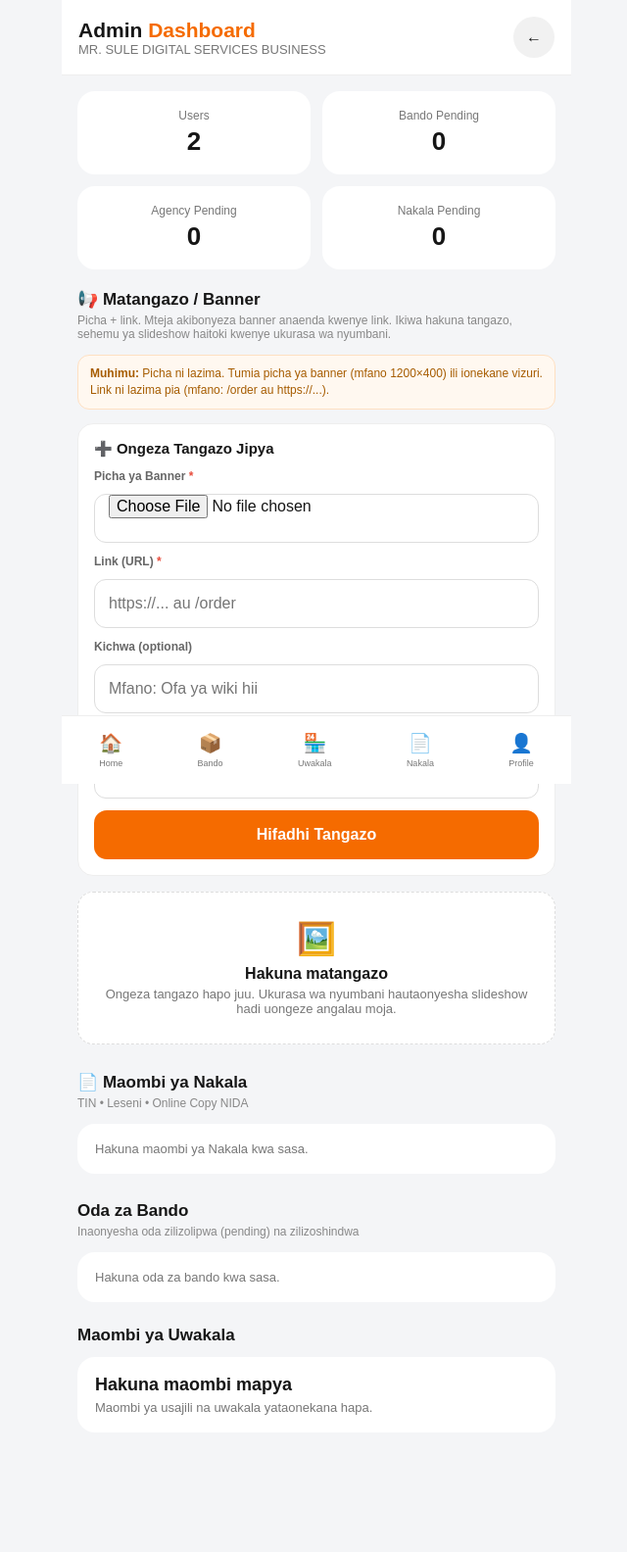
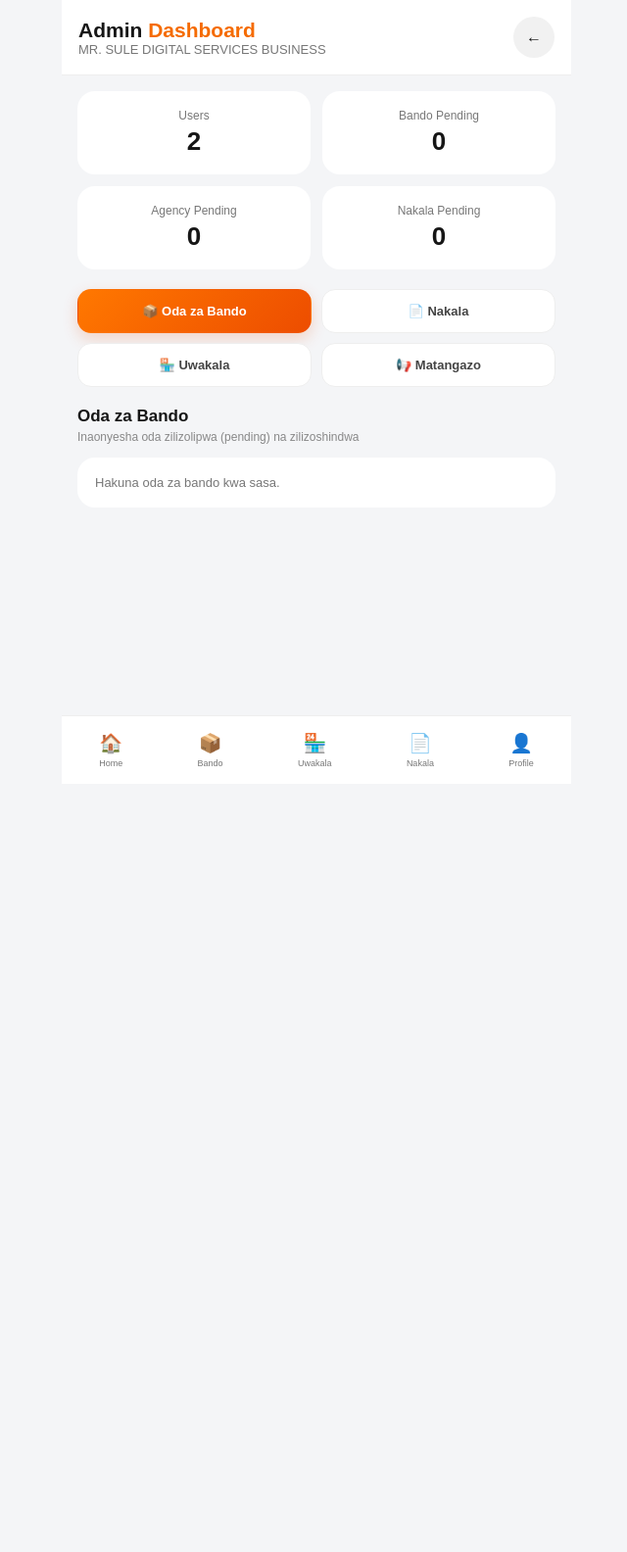
Before and after one commit to keyramkey/halotel-bando, a Flask app: page /dashboard in a window 1280 px wide. Shown: the whole page at 98% size, without its empty margins (317-957 px from the left). After the commit the page ends 782 px from the top, so only its background shows below. Run offline with Flask 3, Linux system fonts and the light colour scheme; the visitor is signed in with stand-in values (Sample User, id 1); some libraries are stand-ins or nearby versions.

Commit message:
Update dashboard.html

```diff
--- a/templates/dashboard.html
+++ b/templates/dashboard.html
@@ -14,6 +14,51 @@
         font-size: 12px;
         color: #888;
         margin: 0 0 14px;
+    }
+    .nav-tabs {
+        display: grid;
+        grid-template-columns: 1fr 1fr;
+        gap: 10px;
+        margin-bottom: 20px;
+    }
+    .nav-tab {
+        padding: 14px 12px;
+        border: 1.5px solid #eee;
+        border-radius: 14px;
+        background: #fff;
+        font-size: 13px;
+        font-weight: 800;
+        color: #444;
+        cursor: pointer;
+        text-align: center;
+        transition: 0.15s;
+    }
+    .nav-tab:hover {
+        background: #fff5ef;
+        border-color: #ffd0b0;
+    }
+    .nav-tab.active {
+        background: linear-gradient(135deg, #ff7800, #ed4d00);
+        border-color: transparent;
+        color: #fff;
+        box-shadow: 0 6px 16px rgba(237,77,0,0.2);
+    }
+    .nav-tab .count {
+        display: inline-block;
+        margin-left: 6px;
+        padding: 2px 7px;
+        border-radius: 20px;
+        background: rgba(0,0,0,0.08);
+        font-size: 11px;
+    }
+    .nav-tab.active .count {
+        background: rgba(255,255,255,0.25);
+    }
+    .tab-panel {
+        display: none;
+    }
+    .tab-panel.active {
+        display: block;
     }
     .slide-add-card {
         background: #fff;
@@ -158,8 +203,253 @@
         </div>
     </div>
 
+    <!-- NAV BUTTONS -->
+    <div class="nav-tabs">
+        <button type="button" class="nav-tab active" data-tab="orders">
+            📦 Oda za Bando
+            {% if pending_count %}<span class="count">{{ pending_count }}</span>{% endif %}
+        </button>
+        <button type="button" class="nav-tab" data-tab="nakala">
+            📄 Nakala
+            {% if nakala_pending %}<span class="count">{{ nakala_pending }}</span>{% endif %}
+        </button>
+        <button type="button" class="nav-tab" data-tab="agency">
+            🏪 Uwakala
+            {% if agency_pending %}<span class="count">{{ agency_pending }}</span>{% endif %}
+        </button>
+        <button type="button" class="nav-tab" data-tab="announcement">
+            📢 Matangazo
+        </button>
+    </div>
+
+    <!-- ==================== ODA ZA BANDO ==================== -->
+    <div class="tab-panel active" id="panel-orders">
+        <div style="margin:0 0 12px;">
+            <h2 class="dash-section-title">Oda za Bando</h2>
+            <p class="dash-section-sub">Inaonyesha oda zilizolipwa (pending) na zilizoshindwa</p>
+        </div>
+
+        {% for order in orders %}
+        <div class="application-card">
+            <div class="application-top">
+                <div>
+                    <div class="application-code">Oda #{{ order.id }} - {{ order.amount }}</div>
+                    <div class="application-network">TSh {{ "{:,}".format(order.price) }}</div>
+                </div>
+
+                {% if order.status == "pending" %}
+                    <span class="status pending">Inasubiri</span>
+                {% elif order.status == "completed" %}
+                    <span class="status completed">Imekamilika</span>
+                {% elif order.status == "failed" %}
+                    <span class="status rejected">Imeshindwa</span>
+                {% elif order.status == "awaiting_payment" %}
+                    <span class="status processing">Inasubiri Malipo</span>
+                {% else %}
+                    <span class="status rejected">Imekataliwa</span>
+                {% endif %}
+            </div>
+
+            <div style="margin-top:12px; font-size:13px; line-height:1.5;">
+                <strong>Mteja:</strong>
+                {{ order.user.username if order.user else '—' }}
+                ({{ order.user.phone if order.user else '—' }})
+                <br>
+                <strong style="color:#f56b00;">Taarifa:</strong>
+                {{ order.note }}
+
+                {% if order.order_reference %}
+                <br>
+                <strong>Ref:</strong> {{ order.order_reference }}
+                {% endif %}
+
+                {% if order.status == "failed" and order.fail_reason %}
+                <br>
+                <strong style="color:#e74c3c;">Sababu:</strong> {{ order.fail_reason }}
+                {% endif %}
+            </div>
+
+            {% if order.status == "pending" %}
+            <form method="POST"
+                  action="{{ url_for('update_order_status', order_id=order.id) }}"
+                  style="margin-top:14px; display:flex; gap:8px;">
+                <input type="hidden" name="status" value="completed">
+                <button class="btn green" type="submit">
+                    Weka DONE
+                </button>
+            </form>
+            {% endif %}
+        </div>
+        {% else %}
+        <div class="card">
+            <p class="muted">Hakuna oda za bando kwa sasa.</p>
+        </div>
+        {% endfor %}
+    </div>
+
+    <!-- ==================== MAOMBI YA NAKALA ==================== -->
+    <div class="tab-panel" id="panel-nakala">
+        <div style="margin:0 0 12px;">
+            <h2 class="dash-section-title">📄 Maombi ya Nakala {% if nakala_pending %}<span class="status pending" style="font-size:11px;">{{ nakala_pending }}</span>{% endif %}</h2>
+            <p class="dash-section-sub">TIN • Leseni • Online Copy NIDA</p>
+        </div>
+
+        {% if nakala_list %}
+        {% for req in nakala_list %}
+        <div class="application-card">
+            <div class="application-top">
+                <div>
+                    <div class="application-code">{{ req.request_code }}</div>
+                    <div class="application-network">
+                        {% if req.service_type == 'tin' %}TIN Number
+                        {% elif req.service_type == 'license' %}Leseni ({{ 'Uwakala' if req.license_type == 'uwakala' else 'Duka' }})
+                        {% else %}Online Copy NIDA{% endif %}
+                        · TSh {{ "{:,}".format(req.price) }}
+                    </div>
+                </div>
+                {% if req.status == "pending" %}
+                    <span class="status pending">Inasubiri</span>
+                {% elif req.status == "paid" %}
+                    <span class="status processing">Imelipwa</span>
+                {% elif req.status == "processing" %}
+                    <span class="status processing">Inachakatwa</span>
+                {% elif req.status == "completed" %}
+                    <span class="status completed">Imekamilika</span>
+                {% else %}
+                    <span class="status rejected">Imekataliwa</span>
+                {% endif %}
+            </div>
+
+            <div style="margin-top:12px; font-size:13px; line-height:1.5;">
+                <strong>{{ req.full_name }}</strong><br>
+                <span class="muted">{{ req.phone1 }}{% if req.phone2 %} / {{ req.phone2 }}{% endif %}</span>
+            </div>
+
+            <div style="margin-top:12px; background:#f8f8f8; border-radius:12px; padding:12px; font-size:12px; line-height:1.6;" id="copy-box-{{ req.id }}">
+                <strong>Taarifa za Kunakili:</strong><br>
+                Jina: {{ req.full_name }}<br>
+                Mama: {{ req.mother_name }}<br>
+                NIDA: {{ req.nida_number }}<br>
+                Simu1: {{ req.phone1 }}{% if req.phone2 %} | Simu2: {{ req.phone2 }}{% endif %}<br>
+                Shule: {{ req.primary_school }} ({{ req.year_completed }})<br>
+                Wilaya Shule: {{ req.school_district }} | Mkoa: {{ req.school_region }}<br>
+                Wilaya NIDA: {{ req.nida_reg_district }} | Mkoa: {{ req.nida_reg_region }}<br>
+                Mtaa: {{ req.nida_reg_street }}
+                {% if req.nida_reg_phone %}<br>Simu Usajili NIDA: {{ req.nida_reg_phone }}{% endif %}
+                {% if req.license_type %}<br>Aina Leseni: {{ 'Uwakala' if req.license_type == 'uwakala' else 'Duka' }}{% endif %}
+            </div>
+            <button type="button" class="btn" style="margin-top:8px; background:#333; font-size:13px;"
+                    onclick="copyNakala({{ req.id }})">
+                📋 Copy Taarifa Zote
+            </button>
+
+            <form method="POST"
+                  action="{{ url_for('admin_nakala_update', req_id=req.id) }}"
+                  enctype="multipart/form-data"
+                  style="margin-top:14px;">
+                <select class="input" name="status">
+                    <option value="pending" {% if req.status == "pending" %}selected{% endif %}>Inasubiri</option>
+                    <option value="paid" {% if req.status == "paid" %}selected{% endif %}>Imelipwa</option>
+                    <option value="processing" {% if req.status == "processing" %}selected{% endif %}>Inachakatwa</option>
+                    <option value="completed" {% if req.status == "completed" %}selected{% endif %}>Imekamilika</option>
+                    <option value="rejected" {% if req.status == "rejected" %}selected{% endif %}>Imekataliwa</option>
+                </select>
+                <textarea class="input" name="admin_note" placeholder="Ujumbe / maelezo kwa mteja...">{{ req.admin_note or '' }}</textarea>
+                <textarea class="input" name="result_message" placeholder="Matokeo (TIN number, link, au maelezo ya kumpatia mteja)...">{{ req.result_message or '' }}</textarea>
+                <div style="margin-top:10px;">
+                    <label class="muted" style="font-size:12px;">Pakia faili ya matokeo (PDF / Picha) — si lazima</label>
+                    <input type="file" name="result_file" class="input"
+                           accept=".pdf,.png,.jpg,.jpeg,.webp,.gif,.bmp">
+                    {% if req.result_file %}
+                    <p class="muted" style="font-size:11px; margin-top:4px;">
+                        Faili iliyopo: <a href="{{ url_for('media_file', filename=req.result_file) }}" target="_blank">{{ req.result_file }}</a>
+                    </p>
+                    {% endif %}
+                </div>
+                <button class="btn orange" type="submit" style="margin-top:10px;">
+                    Hifadhi & Tuma kwa Mteja
+                </button>
+            </form>
+        </div>
+        {% endfor %}
+        {% else %}
+        <div class="card">
+            <p class="muted">Hakuna maombi ya Nakala kwa sasa.</p>
+        </div>
+        {% endif %}
+    </div>
+
+    <!-- ==================== MAOMBI YA UWAKALA ==================== -->
+    <div class="tab-panel" id="panel-agency">
+        <div style="margin:0 0 12px;">
+            <h2 class="dash-section-title">Maombi ya Uwakala</h2>
+        </div>
+
+        {% for application in applications %}
+        <div class="application-card">
+            <div class="application-top">
+                <div>
+                    <div class="application-code">{{ application.application_code }}</div>
+                    <div class="application-network">
+                        {{ application.network }} · {{ application.service_type }}
+                    </div>
+                </div>
+
+                {% if application.status == "pending" %}
+                    <span class="status pending">Inasubiri</span>
+                {% elif application.status == "processing" %}
+                    <span class="status processing">Inachakatwa</span>
+                {% elif application.status == "completed" %}
+                    <span class="status completed">Imekamilika</span>
+                {% else %}
+                    <span class="status rejected">Imekataliwa</span>
+                {% endif %}
+            </div>
+
+            <div style="margin-top:12px; font-size:13px;">
+                <strong>{{ application.full_name }}</strong>
+                <div class="muted" style="margin-top:3px;">{{ application.phone }}</div>
+            </div>
+
+            <form method="POST"
+                  action="{{ url_for('update_agency_status', application_id=application.id) }}"
+                  style="margin-top:14px;">
+
+                <select class="input" name="status">
+                    <option value="pending" {% if application.status == "pending" %}selected{% endif %}>Inasubiri</option>
+                    <option value="processing" {% if application.status == "processing" %}selected{% endif %}>Inachakatwa</option>
+                    <option value="completed" {% if application.status == "completed" %}selected{% endif %}>Imekamilika</option>
+                    <option value="rejected" {% if application.status == "rejected" %}selected{% endif %}>Imekataliwa</option>
+                </select>
+
+                <textarea
+                    class="input"
+                    name="note"
+                    placeholder="Ujumbe / maelezo kwa mteja..."
+                >{{ application.admin_note }}</textarea>
+
+                <button class="btn orange" type="submit" style="margin-top:10px;">
+                    Hifadhi Status
+                </button>
+            </form>
+
+            <a href="{{ url_for('admin_agency_chat', application_id=application.id) }}"
+               class="btn"
+               style="display:block; text-align:center; margin-top:10px; background:#151515;">
+                Fungua Chat na Mteja
+            </a>
+        </div>
+        {% else %}
+        <div class="card">
+            <div class="title" style="font-size:18px;">Hakuna maombi mapya</div>
+            <p class="muted">Maombi ya usajili na uwakala yataonekana hapa.</p>
+        </div>
+        {% endfor %}
+    </div>
+
     <!-- ==================== MATANGAZO / BANNER ==================== -->
-    <div style="margin:8px 0 4px;">
+    <div class="tab-panel" id="panel-announcement">
+        <div style="margin:0 0 4px;">
             <h2 class="dash-section-title">📢 Matangazo / Banner</h2>
             <p class="dash-section-sub">
                 Picha + link. Mteja akibonyeza banner anaenda kwenye link.
@@ -172,7 +462,6 @@
             Link ni lazima pia (mfano: /order au https://...).
         </div>
 
-    <!-- Form ya kuongeza -->
         <div class="slide-add-card">
             <h3>➕ Ongeza Tangazo Jipya</h3>
             <form method="POST"
@@ -210,7 +499,6 @@
             </form>
         </div>
 
-    <!-- Orodha -->
         {% if slides %}
         <div class="slide-list">
             {% for slide in slides %}
@@ -299,230 +587,30 @@
             </p>
         </div>
         {% endif %}
-
-    <!-- ==================== MAOMBI YA NAKALA ==================== -->
-    <div style="margin:28px 0 12px;">
-        <h2 class="dash-section-title">📄 Maombi ya Nakala {% if nakala_pending %}<span class="status pending" style="font-size:11px;">{{ nakala_pending }}</span>{% endif %}</h2>
-        <p class="dash-section-sub">TIN • Leseni • Online Copy NIDA</p>
     </div>
-
-    {% if nakala_list %}
-    {% for req in nakala_list %}
-    <div class="application-card">
-        <div class="application-top">
-            <div>
-                <div class="application-code">{{ req.request_code }}</div>
-                <div class="application-network">
-                    {% if req.service_type == 'tin' %}TIN Number
-                    {% elif req.service_type == 'license' %}Leseni ({{ 'Uwakala' if req.license_type == 'uwakala' else 'Duka' }})
-                    {% else %}Online Copy NIDA{% endif %}
-                    · TSh {{ "{:,}".format(req.price) }}
-                </div>
-            </div>
-            {% if req.status == "pending" %}
-                <span class="status pending">Inasubiri</span>
-            {% elif req.status == "paid" %}
-                <span class="status processing">Imelipwa</span>
-            {% elif req.status == "processing" %}
-                <span class="status processing">Inachakatwa</span>
-            {% elif req.status == "completed" %}
-                <span class="status completed">Imekamilika</span>
-            {% else %}
-                <span class="status rejected">Imekataliwa</span>
-            {% endif %}
-        </div>
-
-        <div style="margin-top:12px; font-size:13px; line-height:1.5;">
-            <strong>{{ req.full_name }}</strong><br>
-            <span class="muted">{{ req.phone1 }}{% if req.phone2 %} / {{ req.phone2 }}{% endif %}</span>
-        </div>
-
-        <!-- COPY DETAILS BOX -->
-        <div style="margin-top:12px; background:#f8f8f8; border-radius:12px; padding:12px; font-size:12px; line-height:1.6;" id="copy-box-{{ req.id }}">
-            <strong>Taarifa za Kunakili:</strong><br>
-            Jina: {{ req.full_name }}<br>
-            Mama: {{ req.mother_name }}<br>
-            NIDA: {{ req.nida_number }}<br>
-            Simu1: {{ req.phone1 }}{% if req.phone2 %} | Simu2: {{ req.phone2 }}{% endif %}<br>
-            Shule: {{ req.primary_school }} ({{ req.year_completed }})<br>
-            Wilaya Shule: {{ req.school_district }} | Mkoa: {{ req.school_region }}<br>
-            Wilaya NIDA: {{ req.nida_reg_district }} | Mkoa: {{ req.nida_reg_region }}<br>
-            Mtaa: {{ req.nida_reg_street }}
-            {% if req.nida_reg_phone %}<br>Simu Usajili NIDA: {{ req.nida_reg_phone }}{% endif %}
-            {% if req.license_type %}<br>Aina Leseni: {{ 'Uwakala' if req.license_type == 'uwakala' else 'Duka' }}{% endif %}
-        </div>
-        <button type="button" class="btn" style="margin-top:8px; background:#333; font-size:13px;"
-                onclick="copyNakala({{ req.id }})">
-            📋 Copy Taarifa Zote
-        </button>
-
-        <form method="POST"
-              action="{{ url_for('admin_nakala_update', req_id=req.id) }}"
-              enctype="multipart/form-data"
-              style="margin-top:14px;">
-            <select class="input" name="status">
-                <option value="pending" {% if req.status == "pending" %}selected{% endif %}>Inasubiri</option>
-                <option value="paid" {% if req.status == "paid" %}selected{% endif %}>Imelipwa</option>
-                <option value="processing" {% if req.status == "processing" %}selected{% endif %}>Inachakatwa</option>
-                <option value="completed" {% if req.status == "completed" %}selected{% endif %}>Imekamilika</option>
-                <option value="rejected" {% if req.status == "rejected" %}selected{% endif %}>Imekataliwa</option>
-            </select>
-            <textarea class="input" name="admin_note" placeholder="Ujumbe / maelezo kwa mteja...">{{ req.admin_note or '' }}</textarea>
-            <textarea class="input" name="result_message" placeholder="Matokeo (TIN number, link, au maelezo ya kumpatia mteja)...">{{ req.result_message or '' }}</textarea>
-            <div style="margin-top:10px;">
-                <label class="muted" style="font-size:12px;">Pakia faili ya matokeo (PDF / Picha) — si lazima</label>
-                <input type="file" name="result_file" class="input"
-                       accept=".pdf,.png,.jpg,.jpeg,.webp,.gif,.bmp">
-                {% if req.result_file %}
-                <p class="muted" style="font-size:11px; margin-top:4px;">
-                    Faili iliyopo: <a href="{{ url_for('media_file', filename=req.result_file) }}" target="_blank">{{ req.result_file }}</a>
-                </p>
-                {% endif %}
-            </div>
-            <button class="btn orange" type="submit" style="margin-top:10px;">
-                Hifadhi & Tuma kwa Mteja
-            </button>
-        </form>
-    </div>
-    {% endfor %}
-    {% else %}
-    <div class="card">
-        <p class="muted">Hakuna maombi ya Nakala kwa sasa.</p>
-    </div>
-    {% endif %}
-
-    <!-- ==================== ODA ZA BANDO ==================== -->
-    <div style="margin:28px 0 12px;">
-        <h2 class="dash-section-title">Oda za Bando</h2>
-        <p class="dash-section-sub">Inaonyesha oda zilizolipwa (pending) na zilizoshindwa</p>
-    </div>
-
-    {% for order in orders %}
-    <div class="application-card">
-        <div class="application-top">
-            <div>
-                <div class="application-code">Oda #{{ order.id }} - {{ order.amount }}</div>
-                <div class="application-network">TSh {{ "{:,}".format(order.price) }}</div>
-            </div>
-
-            {% if order.status == "pending" %}
-                <span class="status pending">Inasubiri</span>
-            {% elif order.status == "completed" %}
-                <span class="status completed">Imekamilika</span>
-            {% elif order.status == "failed" %}
-                <span class="status rejected">Imeshindwa</span>
-            {% elif order.status == "awaiting_payment" %}
-                <span class="status processing">Inasubiri Malipo</span>
-            {% else %}
-                <span class="status rejected">Imekataliwa</span>
-            {% endif %}
-        </div>
-
-        <div style="margin-top:12px; font-size:13px; line-height:1.5;">
-            <strong>Mteja:</strong>
-            {{ order.user.username if order.user else '—' }}
-            ({{ order.user.phone if order.user else '—' }})
-            <br>
-            <strong style="color:#f56b00;">Taarifa:</strong>
-            {{ order.note }}
-
-            {% if order.order_reference %}
-            <br>
-            <strong>Ref:</strong> {{ order.order_reference }}
-            {% endif %}
-
-            {% if order.status == "failed" and order.fail_reason %}
-            <br>
-            <strong style="color:#e74c3c;">Sababu:</strong> {{ order.fail_reason }}
-            {% endif %}
-        </div>
-
-        {% if order.status == "pending" %}
-        <form method="POST"
-              action="{{ url_for('update_order_status', order_id=order.id) }}"
-              style="margin-top:14px; display:flex; gap:8px;">
-            <input type="hidden" name="status" value="completed">
-            <button class="btn green" type="submit">
-                Weka DONE
-            </button>
-        </form>
-        {% endif %}
-    </div>
-    {% else %}
-    <div class="card">
-        <p class="muted">Hakuna oda za bando kwa sasa.</p>
-    </div>
-    {% endfor %}
-
-    <!-- ==================== MAOMBI YA UWAKALA ==================== -->
-    <div style="margin:24px 0 12px;">
-        <h2 class="dash-section-title">Maombi ya Uwakala</h2>
-    </div>
-
-    {% for application in applications %}
-    <div class="application-card">
-        <div class="application-top">
-            <div>
-                <div class="application-code">{{ application.application_code }}</div>
-                <div class="application-network">
-                    {{ application.network }} · {{ application.service_type }}
-                </div>
-            </div>
-
-            {% if application.status == "pending" %}
-                <span class="status pending">Inasubiri</span>
-            {% elif application.status == "processing" %}
-                <span class="status processing">Inachakatwa</span>
-            {% elif application.status == "completed" %}
-                <span class="status completed">Imekamilika</span>
-            {% else %}
-                <span class="status rejected">Imekataliwa</span>
-            {% endif %}
-        </div>
-
-        <div style="margin-top:12px; font-size:13px;">
-            <strong>{{ application.full_name }}</strong>
-            <div class="muted" style="margin-top:3px;">{{ application.phone }}</div>
-        </div>
-
-        <form method="POST"
-              action="{{ url_for('update_agency_status', application_id=application.id) }}"
-              style="margin-top:14px;">
-
-            <select class="input" name="status">
-                <option value="pending" {% if application.status == "pending" %}selected{% endif %}>Inasubiri</option>
-                <option value="processing" {% if application.status == "processing" %}selected{% endif %}>Inachakatwa</option>
-                <option value="completed" {% if application.status == "completed" %}selected{% endif %}>Imekamilika</option>
-                <option value="rejected" {% if application.status == "rejected" %}selected{% endif %}>Imekataliwa</option>
-            </select>
-
-            <textarea
-                class="input"
-                name="note"
-                placeholder="Ujumbe / maelezo kwa mteja..."
-            >{{ application.admin_note }}</textarea>
-
-            <button class="btn orange" type="submit" style="margin-top:10px;">
-                Hifadhi Status
-            </button>
-        </form>
-
-        <a href="{{ url_for('admin_agency_chat', application_id=application.id) }}"
-           class="btn"
-           style="display:block; text-align:center; margin-top:10px; background:#151515;">
-            Fungua Chat na Mteja
-        </a>
-    </div>
-    {% else %}
-    <div class="card">
-        <div class="title" style="font-size:18px;">Hakuna maombi mapya</div>
-        <p class="muted">Maombi ya usajili na uwakala yataonekana hapa.</p>
-    </div>
-    {% endfor %}
 
 </div>
 
 <script>
+// Tab switching
+document.querySelectorAll('.nav-tab').forEach(function(btn) {
+    btn.addEventListener('click', function() {
+        var tab = this.dataset.tab;
+
+        // Update buttons
+        document.querySelectorAll('.nav-tab').forEach(function(b) {
+            b.classList.remove('active');
+        });
+        this.classList.add('active');
+
+        // Update panels
+        document.querySelectorAll('.tab-panel').forEach(function(p) {
+            p.classList.remove('active');
+        });
+        document.getElementById('panel-' + tab).classList.add('active');
+    });
+});
+
 function validateSlideAdd(form) {
     var img = form.querySelector('input[name="image"]');
     var link = form.querySelector('input[name="link"]');
```
Lines whose indentation alone changed are shown as unchanged.
